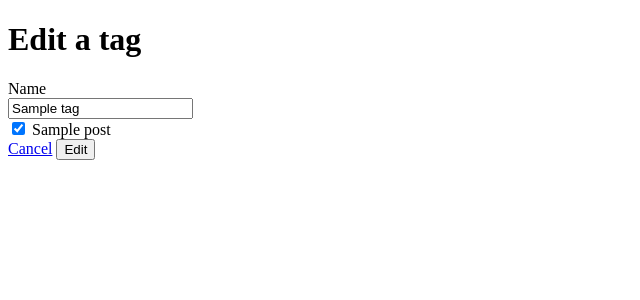
After one commit to superbunytime/flask-sqlalchemy-blogly, a Flask app: page /tags/1/edit in a window 1280 px wide. The commit adds this page. Shown: the top 300 px of the page, without its empty margins (0-640 px from the left). Run offline with Flask 3, Linux system fonts and the light colour scheme; tables that the repository leaves empty hold one stand-in row (values such as "Sample post").

Commit message:
everything works i think. send it.

```diff
--- a/app.py
+++ b/app.py
@@ -2,7 +2,7 @@
 
 from flask import Flask, request, redirect, render_template, flash
 from flask_debugtoolbar import DebugToolbarExtension
-from models import db, connect_db, User, Post
+from models import db, connect_db, User, Post, Tag
 
 app = Flask(__name__)
 app.debug = True
@@ -10,7 +10,8 @@ app.config['DEBUG_TB_INTERCEPT_REDIRECTS'] = False
 app.config['SQLALCHEMY_DATABASE_URI'] = 'postgresql://postgres:12345@localhost:5432/blogly'
 app.config['SQLALCHEMY_TRACK_MODIFICATIONS'] = False
 app.config['SECRET_KEY'] = 'helpmeiampanicking'
-app.config['SQLALCHEMY_ECHO'] = True
+app.config['SQLALCHEMY_ECHO'] = False
+app.config['SQLALCHEMY_RECORD_QUERIES'] = True
 
 toolbar = DebugToolbarExtension(app)
 with app.app_context():
@@ -25,7 +26,7 @@ DEFAULT_IMAGE_URL = "https://clipart-library.com/new_gallery/236-2365757_waluigi
 @app.route('/')
 def root():
     posts = Post.query.order_by(Post.created_at.desc()).limit(5).all()
-    return redirect("/users")
+    return render_template("posts/homepage.html", posts=posts)
 
 
 @app.errorhandler(404)
@@ -113,7 +114,8 @@ def posts_new_form(user_id):
     """Show a form to create a new post for a specific user"""
 
     user = User.query.get_or_404(user_id)
-    return render_template('posts/new.html', user=user)
+    tags = Tag.query.all()
+    return render_template('posts/new.html', user=user, tags=tags)
 
 
 @app.route('/users/<int:user_id>/posts/new', methods=["POST"])
@@ -121,9 +123,13 @@ def posts_new(user_id):
     """Handle form submission for creating a new post for a specific user"""
 
     user = User.query.get_or_404(user_id)
+    tag_ids = [int(num) for num in request.form.getlist("tags")]
+    tags = Tag.query.filter(Tag.id.in_(tag_ids)).all()
+
     new_post = Post(title=request.form['title'],
                     content=request.form['content'],
-                    user=user)
+                    user=user,
+                    tags=tags)
 
     db.session.add(new_post)
     db.session.commit()
@@ -145,7 +151,8 @@ def posts_edit(post_id):
     """Show a form to edit an existing post"""
 
     post = Post.query.get_or_404(post_id)
-    return render_template('posts/edit.html', post=post)
+    tags = Tag.query.all()
+    return render_template('posts/edit.html', post=post, tags=tags)
 
 
 @app.route('/posts/<int:post_id>/edit', methods=["POST"])
@@ -155,6 +162,9 @@ def posts_update(post_id):
     post = Post.query.get_or_404(post_id)
     post.title = request.form['title']
     post.content = request.form['content']
+
+    tag_ids = [int(num) for num in request.form.getlist("tags")]
+    post.tags = Tag.query.filter(Tag.id.in_(tag_ids)).all()
 
     db.session.add(post)
     db.session.commit()
@@ -174,3 +184,81 @@ def posts_destroy(post_id):
     flash(f"Post '{post.title} deleted.")
 
     return redirect(f"/users/{post.user_id}")
+
+# tags
+
+
+@app.route('/tags')
+def tags_index():
+    """Show tags page"""
+
+    tags = Tag.query.all()
+    return render_template('tags/index.html', tags=tags)
+
+
+@app.route('/tags/new')
+def tags_new_form():
+    """Show form to make new tag"""
+
+    posts = Post.query.all()
+    return render_template('tags/new.html', posts=posts)
+
+
+@app.route("/tags/new", methods=["POST"])
+def tags_new():
+    """Handle form submission for making new tag"""
+
+    post_ids = [int(num) for num in request.form.getlist("posts")]
+    posts = Post.query.filter(Post.id.in_(post_ids)).all()
+    new_tag = Tag(name=request.form['name'], posts=posts)
+
+    db.session.add(new_tag)
+    db.session.commit()
+    flash(f"Tag '{new_tag.name}' added.")
+
+    return redirect("/tags")
+
+
+@app.route('/tags/<int:tag_id>')
+def tags_show(tag_id):
+    """Show page with info on a specific tag"""
+
+    tag = Tag.query.get_or_404(tag_id)
+    return render_template('tags/show.html', tag=tag)
+
+
+@app.route('/tags/<int:tag_id>/edit')
+def tags_edit_form(tag_id):
+    """Show form to edit existing tag"""
+
+    tag = Tag.query.get_or_404(tag_id)
+    posts = Post.query.all()
+    return render_template('tags/edit.html', tag=tag, posts=posts)
+
+
+@app.route('/tags/<int:tag_id>/edit', methods=["POST"])
+def tags_edit(tag_id):
+    """Handle form submission for updating existing tag"""
+
+    tag = Tag.query.get_or_404(tag_id)
+    tag.name = request.form['name']
+    post_ids = [int(num) for num in request.form.getlist("posts")]
+    tag.posts = Post.query.filter(Post.id.in_(post_ids)).all()
+
+    db.session.add(tag)
+    db.session.commit()
+    flash(f"Tag '{tag.name}' edited.")
+
+    return redirect("/tags")
+
+
+@app.route('/tags/<int:tag_id>/delete', methods=["POST"])
+def tags_destroy(tag_id):
+    """Handle form submission for deleting existing tag"""
+
+    tag = Tag.query.get_or_404(tag_id)
+    db.session.delete(tag)
+    db.session.commit()
+    flash(f"Tag '{tag.name}' deleted.")
+
+    return redirect("/tags")
--- /dev/null
+++ b/templates/tags/edit.html
@@ -0,0 +1,42 @@
+{% extends 'base.html' %}
+
+{% block title %}Edit Tag{% endblock %}
+
+{% block content %}
+
+<h1>Edit a tag</h1>
+
+<form method="POST" action="/tags/{{ tag.id }}/edit">
+
+  <div>
+    <label for="name">
+      Name
+    </label>
+    <div>
+      <input type="text" id="name" name="name" placeholder="Enter a name for the tag" value="{{ tag.name }}">
+    </div>
+  </div>
+
+  <div>
+    {% for post in posts %}
+    <div>
+      <input type="checkbox" value="{{ post.id }}" id="post_{{ post.id }}" name="posts" {% if post in tag.posts %}
+        checked {% endif %}>
+      <label for="post_{{ post.id }}">
+        {{ post.title }}
+      </label>
+    </div>
+    {% endfor %}
+  </div>
+
+  <div>
+    <div>
+      <a href="/tags">Cancel</a>
+      <button type="submit">Edit</button>
+    </div>
+
+  </div>
+
+</form>
+
+{% endblock %}
```
Also changed, not shown: models.py (+25 -0 lines), templates/posts/edit.html (+12 -0 lines), templates/posts/homepage.html (+10 -0 lines), templates/posts/new.html (+15 -4 lines), templates/posts/show.html (+9 -0 lines), templates/tags/index.html (added, +17 -0 lines), templates/tags/new.html (added, +40 -0 lines), templates/tags/show.html (added, +22 -0 lines).
